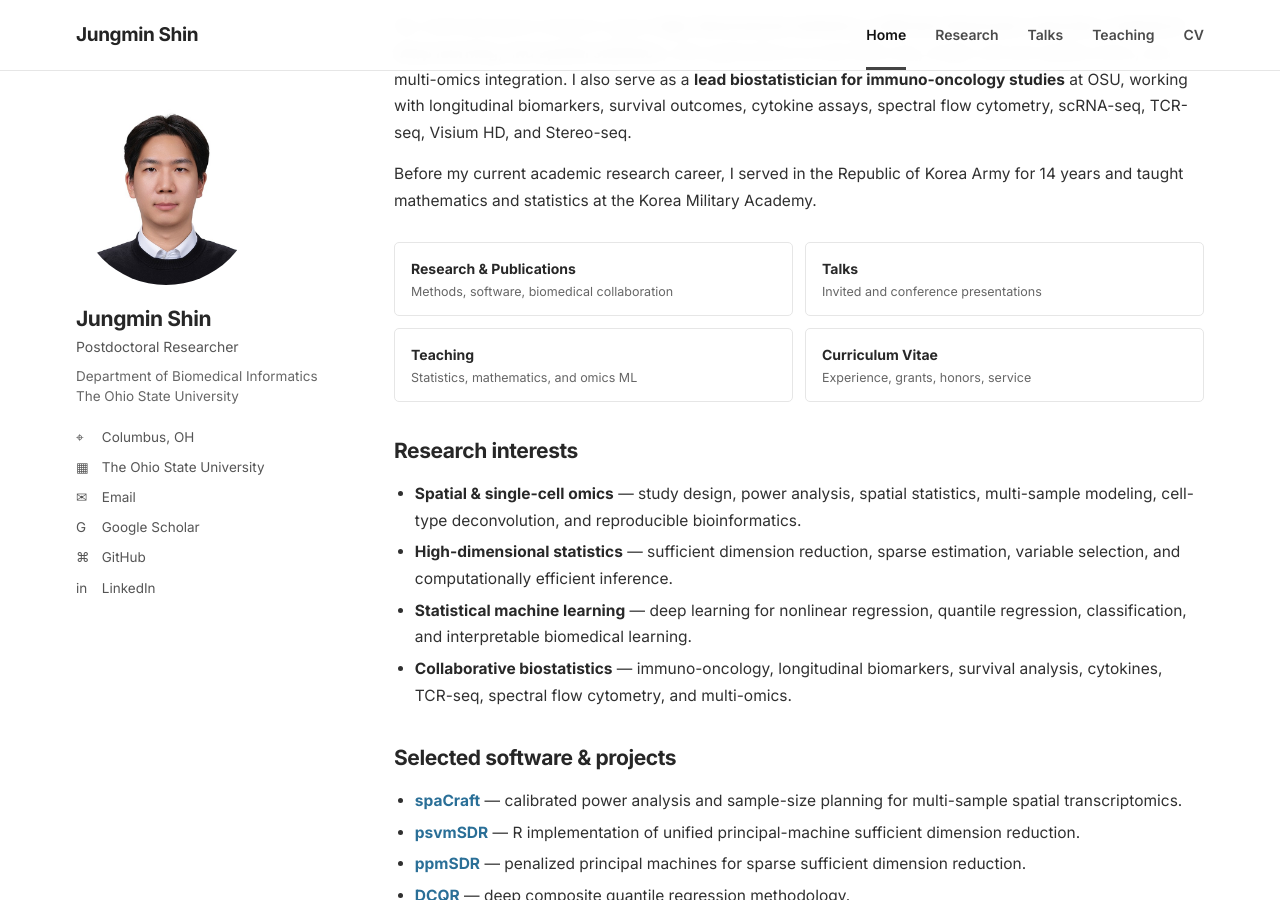
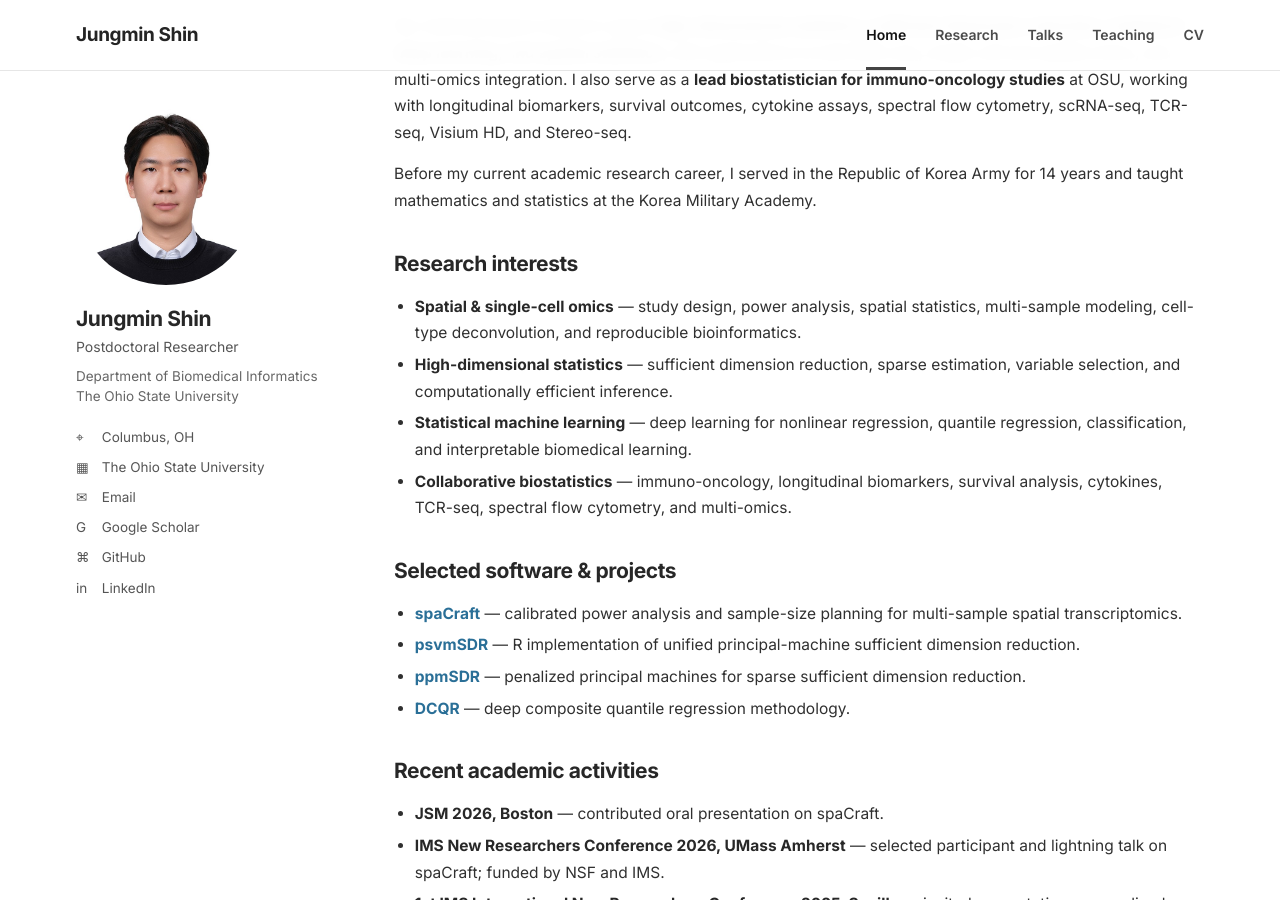
Before and after one commit to c16267/c16267.github.io, a Jekyll site: the page built from index.md, in a window 1280 px wide and 900 px high, scrolled down 351 px. Built offline with Jekyll 4.4.1, drawn with Linux system fonts in a browser that asks for light colours.

Commit message:
Remove quick links from index.md
Removed quick links section from the index page.

```diff
--- a/index.md
+++ b/index.md
@@ -13,13 +13,6 @@ I am a **Postdoctoral Researcher in the Department of Biomedical Informatics at
 My methodological research spans **high-dimensional statistics, sufficient dimension reduction, statistical deep learning, and spatial statistics**, with applications to bulk RNA-seq, single-cell and spatial omics, and multi-omics integration. I also serve as a **lead biostatistician for immuno-oncology studies** at OSU, working with longitudinal biomarkers, survival outcomes, cytokine assays, spectral flow cytometry, scRNA-seq, TCR-seq, Visium HD, and Stereo-seq.
 
 Before my current academic research career, I served in the Republic of Korea Army for 14 years and taught mathematics and statistics at the Korea Military Academy.
-
-<div class="quick-links">
-  <a class="quick-link" href="{{ '/research/' | relative_url }}"><strong>Research & Publications</strong><span>Methods, software, biomedical collaboration</span></a>
-  <a class="quick-link" href="{{ '/talks/' | relative_url }}"><strong>Talks</strong><span>Invited and conference presentations</span></a>
-  <a class="quick-link" href="{{ '/teaching/' | relative_url }}"><strong>Teaching</strong><span>Statistics, mathematics, and omics ML</span></a>
-  <a class="quick-link" href="{{ '/cv/' | relative_url }}"><strong>Curriculum Vitae</strong><span>Experience, grants, honors, service</span></a>
-</div>
 
 ## Research interests
 
```
